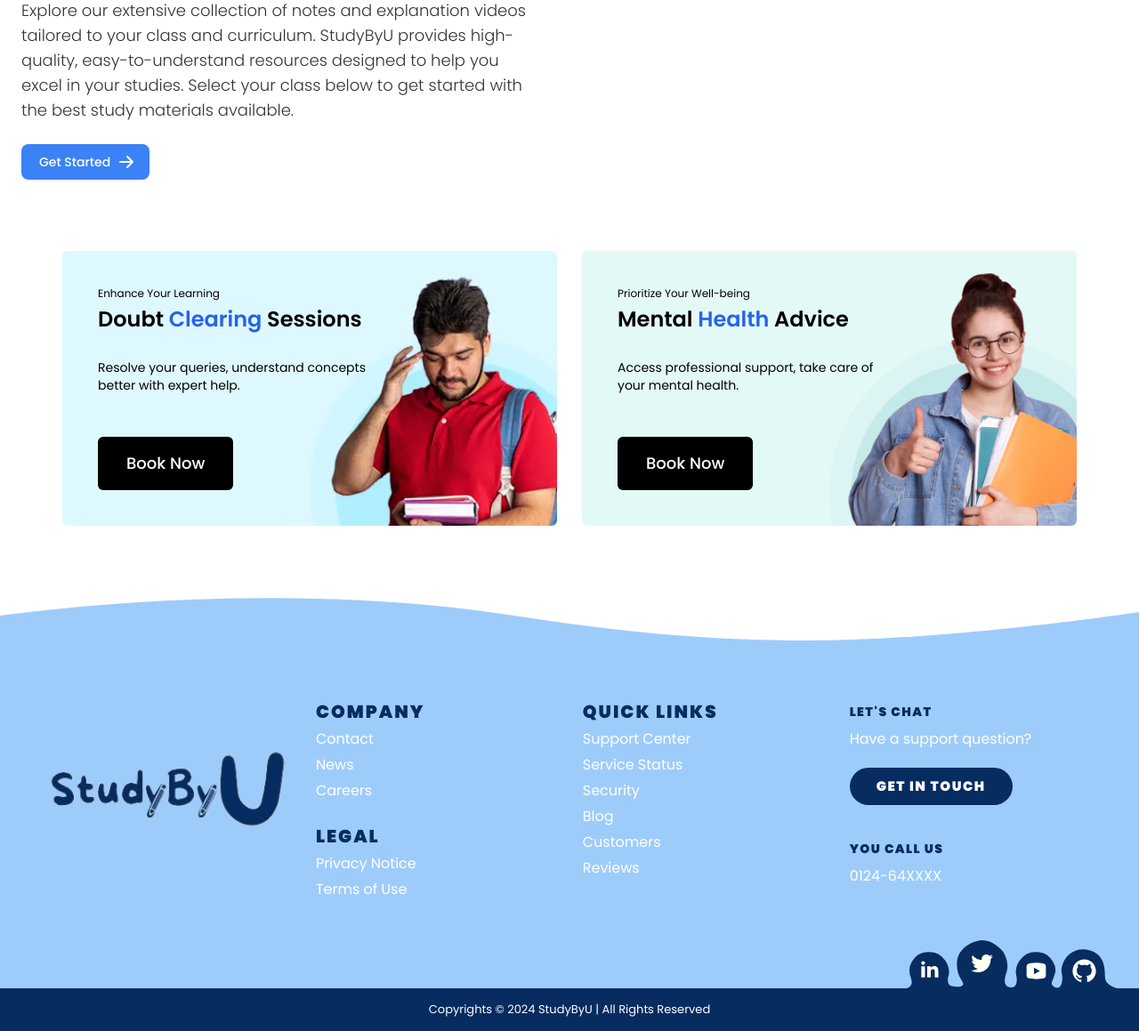
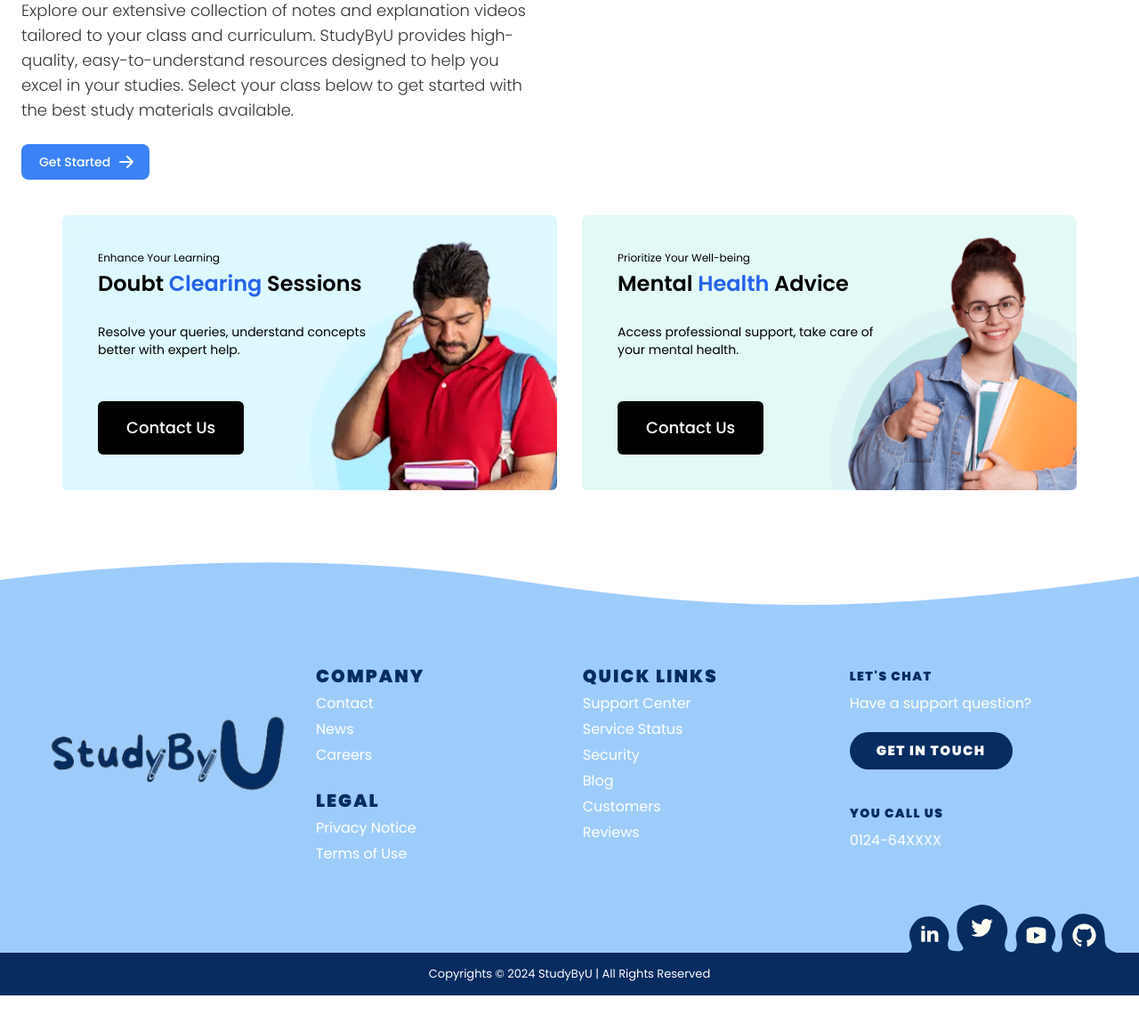
Before and after one commit to AakashMahajan25/StudyByU-MAIN-, a PHP site: page /class.php in a window 1280 px wide. Shown: the part 885-2044 px from the top of the page at 89% size. After the commit the page ends 2004 px from the top, so only its background shows below. Run offline with PHP 8.4, Linux system fonts and the light colour scheme; some libraries are stand-ins or nearby versions.

Commit message:
some updates

```diff
--- a/class.php
+++ b/class.php
@@ -71,34 +71,34 @@
 </section>
 
 
-<div class="my-20" data-aos="fade-up">
-  <div class="container-custom mx-auto">
+<div class="mt-10 mb-20">
+        <div class="container-custom mx-auto" data-aos="fade-up">
             <div class="grid lg:grid-cols-2 grid-cols-1 gap-7">
-      <div class="lg:bg-[url('assets/bg-ins-1.webp')] bg-blue-100 bg-cover bg-no-repeat p-10 rounded-md" data-aos="fade-right">
+                <div class="bg-[url('assets/bg-ins-1.webp')] card-respo  bg-cover  bg-no-repeat lg:p-10 p-6 rounded-md" data-aos="fade-right">
                     <div class="w-2/3">
                         <div class="text-xs">Enhance Your Learning</div>
-          <div class="text-2xl font-semibold leading-[41px]">
+                        <div class="text-2xl font-semibold lg:leading-[41px]">
                             Doubt <span class="text-primary">Clearing</span> Sessions
                         </div>
-          <div class="mt-6 mb-12 text-sm">
+                        <div class="md:mt-6 md:mb-12 mb-4 mt-2 text-sm">
                             Resolve your queries, understand concepts better with expert help.
                         </div>
-          <a href="#" class="btn bg-black text-white">Book Now</a>
+                        <a href="#" class="btn bg-black text-white">Contact Us</a>
                     </div>
                 </div>
 
-      <div class="lg:bg-[url('assets/bg-ins-2.png')] bg-teal-100 bg-cover bg-no-repeat p-10 rounded-md" data-aos="fade-left">
+                <div class="bg-[url('assets/bg-ins-2.png')] card-respo  bg-cover bg-no-repeat lg:p-10 p-6 rounded-md" data-aos="fade-left">
                     <div class="w-2/3">
                         <div class="text-xs">Prioritize Your Well-being</div>
-          <div class="text-2xl font-semibold leading-[41px]">
+                        <div class="text-2xl font-semibold lg:leading-[41px]">
                             Mental
                             <span class="text-primary">Health</span>
                             Advice
                         </div>
-          <div class="mt-6 mb-12 text-sm">
+                        <div class="md:mt-6 md:mb-12 mb-4 mt-2 text-sm">
                             Access professional support, take care of your mental health.
                         </div>
-          <a href="#" class="btn bg-black text-white">Book Now</a>
+                        <a href="#" class="btn bg-black text-white">Contact Us</a>
                     </div>
                 </div>
             </div>
--- a/css/class.css
+++ b/css/class.css
@@ -246,3 +246,11 @@
     --tw-shadow-colored: 0px 15px 45px -5px var(--tw-shadow-color);
     box-shadow: var(--tw-ring-offset-shadow, 0 0 #0000), var(--tw-ring-shadow, 0 0 #0000), var(--tw-shadow);
 }
+
+
+@media only screen and (max-width:510px){
+  .card-respo{
+    background-size: 100% 100%;
+
+  }
+}
```
Also changed, not shown: css/subjects.css (+7 -0 lines), dashboard-main.php (+14 -14 lines), subjects.php (+6 -6 lines). Lines whose indentation alone changed are shown as unchanged.
